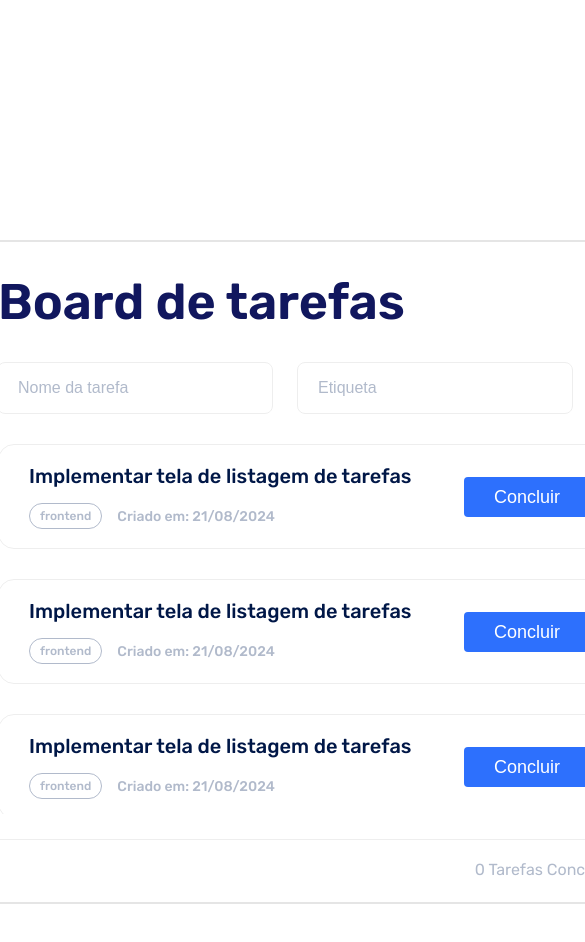
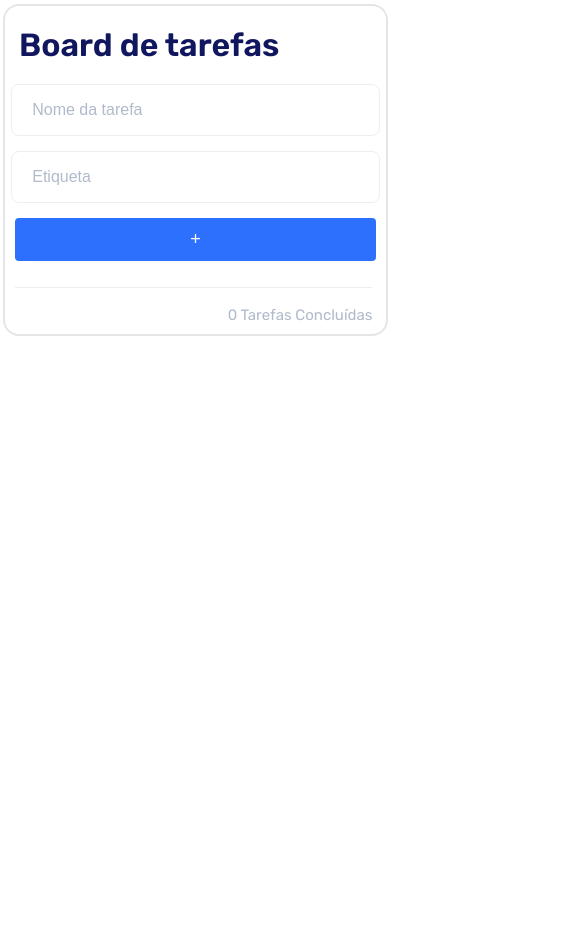
Before and after one commit to Carloshpjacinto/-RID183397_Desafio03, a plain HTML site: page index.html in a window 390 px wide. Shown: the top 942 px of the page, 585 px wide, since content can reach past the window. After the commit the page ends 844 px from the top, so only its background shows below. Drawn offline with Linux system fonts and the light colour scheme.

Commit message:
Finalizando media queries

```diff
--- a/CSS/style.css
+++ b/CSS/style.css
@@ -48,18 +48,18 @@ body{
         }
 
 
-        .sectionInputButton{
+        #sectionInputButton{
 
             display: flex;
             flex-direction: row;
             justify-content: space-around;
             align-items: center;
-            margin: 3rem 0rem 0rem -.1rem;
+            margin: 3rem 0rem 3rem -.1rem;
             gap: 2.4rem;
 
         }
 
-            .sectionInputButton input{
+            #sectionInputButton input{
 
                 width: 25.4rem;
                 height: 4rem;
@@ -69,7 +69,7 @@ body{
 
             }
 
-                .sectionInputButton input::placeholder{
+                #sectionInputButton input::placeholder{
 
                     color: var(--color_gray);
                     font-size: 1.6rem;
@@ -77,13 +77,13 @@ body{
 
                 }
 
-                    .sectionInputButton input:focus{
+                    #sectionInputButton input:focus{
 
                         outline: none;
 
                     }
 
-            .sectionInputButton button{
+            #sectionInputButton button{
 
                 width: 4.5rem;
                 height: 4.3rem;
@@ -126,7 +126,8 @@ ul{
             align-items: center;
 
             border: .1rem solid var(--color_transparente);
-            margin: 1rem 0rem 0rem 0rem;
+
+            margin: 0rem 2rem 2rem 0rem;
 
             border-radius: 1.6rem;
 
@@ -134,12 +135,6 @@ ul{
             height: 10.3rem;
 
         }
-
-            .tarefasAdicionadas:first-child{
-
-                margin: 3rem 0rem 0rem 0rem;
-
-            }
 
             .tarefasAdicionadas .tituloTarefa{
 
@@ -183,6 +178,15 @@ ul{
 
                     }
 
+
+            .itemConcluido{
+
+                 margin: 0rem 5rem 0rem 0rem;
+
+                display: none;
+
+            }
+
             .botaoTarefaConcluida{
 
                 font-size: 1.8rem;
@@ -199,13 +203,6 @@ ul{
 
             }
 
-            .itemConcluido{
-
-                margin: 0rem 5rem 0rem 0rem;
-
-                display: none;
-
-            }
 
 #contadorTarefasConcluidas{
 
@@ -217,9 +214,9 @@ ul{
 
     font-weight: 400;
 
-    margin: 2.5rem 0rem 0rem 0rem;
+    margin: .1rem 0rem 0rem 0rem;
 
-    padding: 2rem 0rem 0rem 0rem;
+    padding: 1.8rem 0rem 0rem 0rem;
 
     color: var(--color_gray);
 
@@ -228,3 +225,160 @@ ul{
     width: 98%;
 
 }
+
+
+@media only screen and (max-width: 1023px){
+
+
+    body{
+
+        padding: .3rem .1rem 0rem .1rem;
+
+        margin: .1rem .1rem 3rem .2rem;
+
+    }
+
+    main{
+
+        font-family: "Rubik", sans-serif;
+        color: var(--color_white);
+        width: 100%;
+        height: 100%;
+        border: .2rem solid #0000001a;
+        border-radius: 1.6rem;
+        padding: 0rem 1rem 1rem 1rem;
+
+    }
+
+        .titleBoardTarefa{
+
+            font-size: 3.2rem;
+            font-weight: 600;
+            color: #11175E;
+            margin: 2rem 0rem 0rem .4rem;
+
+        }
+
+        #sectionInputButton{
+
+            flex-direction: column;
+            align-items: center;
+            margin: 2rem 0rem 2.5rem 0rem;
+            gap: 1.5rem;
+
+        }
+
+            #sectionInputButton input{
+
+                width: 96%;
+
+                height: 4rem;
+                border-radius: .8rem;
+                border: .1rem solid var(--color_transparente);
+                padding: .5rem 0rem .5rem 2rem;
+
+            }
+
+            #sectionInputButton button{
+
+                width: 100%;
+
+                background-color: var(--color_azul_defaut);
+                border: .1rem;
+                border-radius: .4rem;
+
+                font-size: 1.8rem;
+                font-weight: 400;
+                color: var(--color_white);
+
+            }
+    ul{
+
+        height: 100%;
+
+    }
+
+        .tarefasAdicionadas{
+
+            display: flex;
+            flex-direction: column;
+            align-items: center;
+
+            border: .1rem solid var(--color_transparente);
+            margin: 0rem 0rem 1rem 0rem;
+
+            border-radius: 1.6rem;
+
+            width: 98%;
+            height: 20.4rem;
+
+        }
+
+            .tarefasAdicionadas .tituloTarefa{
+
+                font-size: 1.5rem;
+
+                margin: 2.5rem 0rem 0rem 2.5rem;
+
+            }
+
+            .tarefasAdicionadas .sectionEtiqueta{
+
+                display: flex;
+                flex-direction: column;
+                align-items: flex-start;
+
+            }
+
+                .sectionEtiqueta .etiquetaData{
+
+                    font-size: 1.1rem;
+
+                    margin: 1.5rem 0rem 0rem 3rem;
+
+                    border: .1rem solid var(--color_gray);
+                    border-radius: 1.6rem;
+
+                    padding: .5rem 1rem .5rem 1rem;
+
+                }
+
+                    .sectionEtiqueta .etiquetaData:last-child{
+
+                        margin: .4rem 0rem 0rem 2rem;
+
+                        border: 0rem;
+
+                        font-size: 1.3rem;
+
+                    }
+
+            .itemConcluido{
+
+                margin: 0rem 0rem 1.9rem 0rem;
+
+                align-items: center;
+
+            }
+
+            .botaoTarefaConcluida{
+
+                font-size: 1.6rem;
+
+                margin: 0rem 0rem 1.9rem 0rem;
+
+            }
+
+    #contadorTarefasConcluidas{
+
+        font-size: 1.5rem;
+
+        margin: .1rem 0rem 0rem 0rem;
+
+        padding: 1.8rem 0rem 0rem 0rem;
+
+        width: 99%;
+
+    }
+
+}
--- a/JS/index.js
+++ b/JS/index.js
@@ -103,6 +103,7 @@ const adicionarTarefa = () => {
 
 }
 
+
 window.onload = () => {
 
     const botaoAdicionarTarefa = document.getElementById("botaoAdicionarTarefa")
--- a/index.html
+++ b/index.html
@@ -16,66 +16,17 @@
             <h1 class="titleBoardTarefa">Board de tarefas</h1>
         </header>
 
-        <section class="sectionInputButton">
-            <input id="nomeTarefa" type="text" placeholder="Nome da tarefa">
+        <section id="sectionInputButton">
+                <input id="nomeTarefa" type="text" placeholder="Nome da tarefa">
 
-            <input id="inputEtiqueta" type="text" placeholder="Etiqueta">
+                <input id="inputEtiqueta" type="text" placeholder="Etiqueta">
 
-            <button id="botaoAdicionarTarefa">+</button>
+                <button type="submit" id="botaoAdicionarTarefa">+</button>
         </section>
 
         <section id="sectionTarefasAdicionadas">
             <ul id="listaTarefas">
-                <li>
-                    <div class="tarefasAdicionadas">
 
-                        <div class="tarefa">
-                            <h3 class="tituloTarefa">Implementar tela de listagem de tarefas</h3>
-
-                            <div class="sectionEtiqueta">
-                                <p class="etiquetaData">frontend</p>
-                                <p class="etiquetaData">Criado em: 21/08/2024</p>
-                            </div>
-                        </div>
-
-                        <img class="itemConcluido" src="itens/itemConcluido.svg" alt="ERROR">
-                        <button name="botaoTarefaConcluida" class="botaoTarefaConcluida">Concluir</button>
-                    </div>
-                </li>
-
-                <li>
-                    <div class="tarefasAdicionadas">
-
-                        <div class="tarefa">
-                            <h3 class="tituloTarefa">Implementar tela de listagem de tarefas</h3>
-
-                            <div class="sectionEtiqueta">
-                                <p class="etiquetaData">frontend</p>
-                                <p class="etiquetaData">Criado em: 21/08/2024</p>
-                            </div>
-                        </div>
-
-                        <img class="itemConcluido" src="itens/itemConcluido.svg" alt="ERROR">
-                        <button name="botaoTarefaConcluida" class="botaoTarefaConcluida">Concluir</button>
-                    </div>
-                </li>
-
-                <li>
-                    <div class="tarefasAdicionadas">
-
-                        <div class="tarefa">
-                            <h3 class="tituloTarefa">Implementar tela de listagem de tarefas</h3>
-
-                            <div class="sectionEtiqueta">
-                                <p class="etiquetaData">frontend</p>
-                                <p class="etiquetaData">Criado em: 21/08/2024</p>
-                            </div>
-                        </div>
-
-                        <img class="itemConcluido" src="itens/itemConcluido.svg" alt="ERROR">
-                        <button name="botaoTarefaConcluida" class="botaoTarefaConcluida">Concluir</button>
-                    </div>
-                </li>
             </ul>
         </section>
 
```
